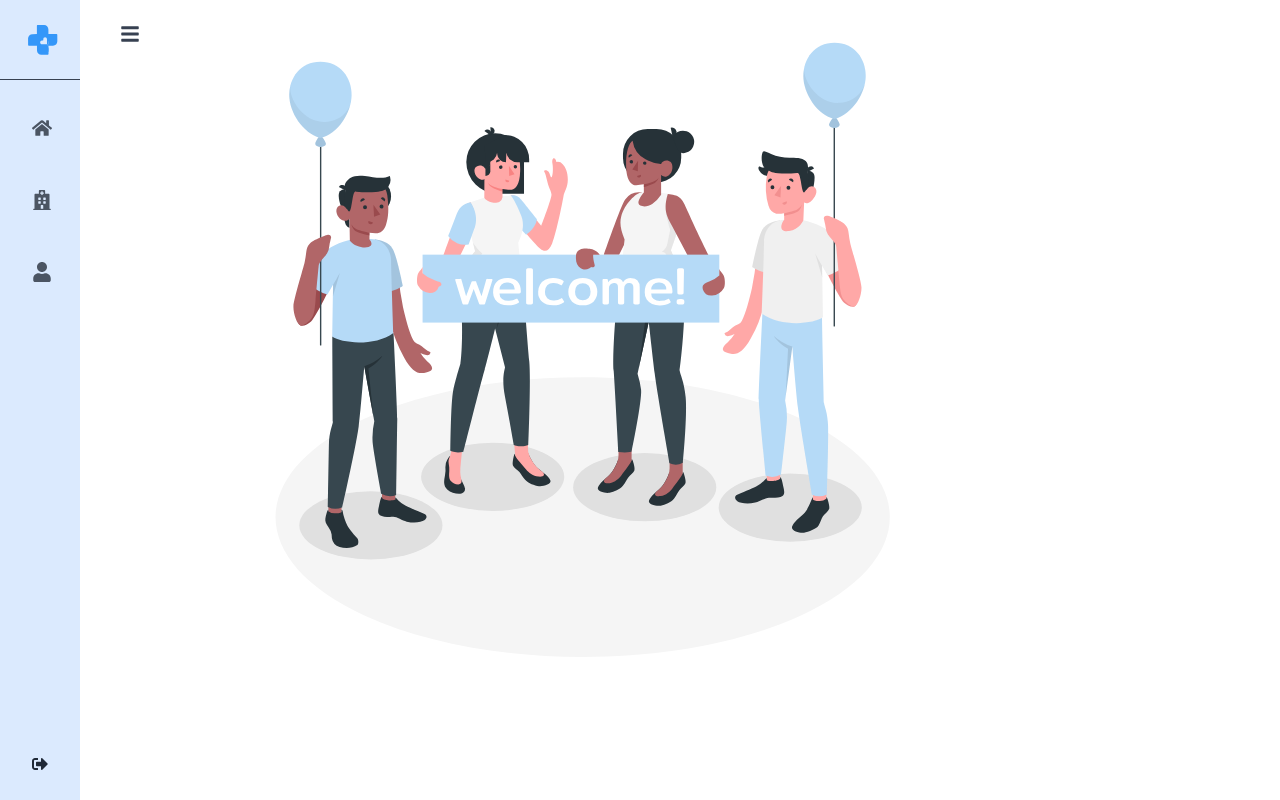
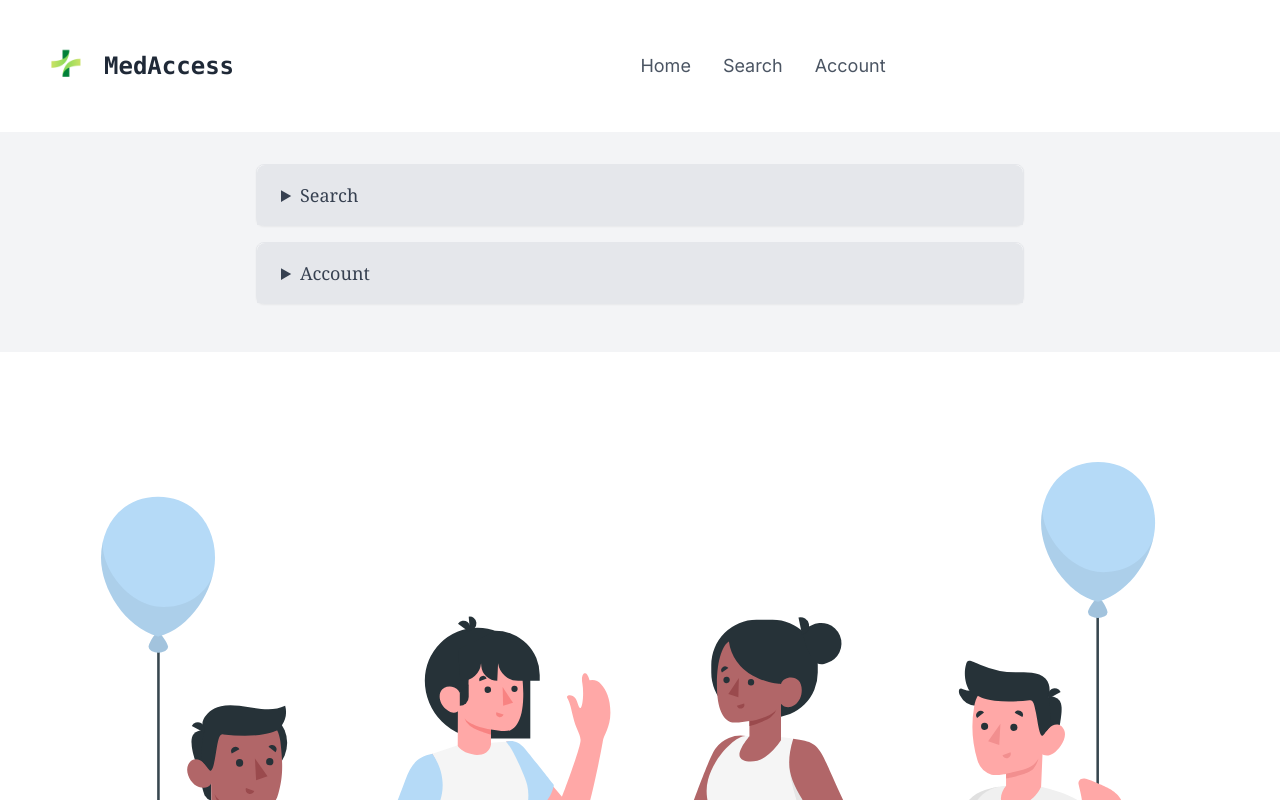
Before and after one commit to Okezedavid/MedAccess, a Next.js app: page /Dashboard in a window 1280 px wide. Shown: the top 800 px of the page. Built offline with nearby package versions, Linux system fonts and the light colour scheme.

Commit message:
Worked on my Dashboard

```diff
--- a/src/app/Dashboard/page.jsx
+++ b/src/app/Dashboard/page.jsx
@@ -1,151 +1,102 @@
 "use client";
-import Link from "next/link";
-import { useState } from "react";
-import {
-  FaHome,
-  FaHospital,
-  FaUser,
-  FaBars,
-  FaSignOutAlt,
-} from "react-icons/fa";
-import logo from "../../assets/imgs/download.svg";
-import Image from "next/image";
+import React, { useState } from 'react';
+import Link from 'next/link';
+import Image from 'next/image';
+import logo from "../../assets/imgs/logo.png";
+import { GiHamburgerMenu } from 'react-icons/gi';
+import { IoMdClose } from 'react-icons/io';
 import dash from "../../assets/imgs/dash.svg";
 
-const Dashboard = () => {
-  // FOR THE NAVBAR TOGGLE BUTTON
-  const [isCollapsed, setIsCollapsed] = useState(true);
-  const [activeItem, setActiveItem] = useState("");
-
-  const handleToggle = () => {
-    setIsCollapsed(!isCollapsed);
-  };
-
-  const handleNavItem = (item) => {
-    setActiveItem(item);
-  };
+export default function Dashboard() {
+  const [isMenuOpen, setIsMenuOpen] = useState(false); // State to manage menu visibility
 
   return (
-    <div className="flex">
-      <div
-        className={`h-screen bg-blue-100 text-white flex flex-col fixed top-0 left-0 ${
-          isCollapsed ? "w-16 sm:w-20" : "w-48 sm:w-64"
-        } transition-all duration-300 z-40`}
-      >
-        <div className="flex items-center justify-between h-16 sm:h-20 border-b border-gray-700 px-2 sm:px-4">
-          <Image
-            className="relative -right-2 sm:-right-3"
-            src={logo}
-            alt="logo"
-            width={30}
-            height={30}
-          />
+    <div>
+      <main>
+        <nav className="bg-white shadow-lg fixed-top w-full z-50">
+          <div className="container mx-auto px-4 py-4 flex justify-between items-center">
+            {/* Logo and Title */}
+            <div className="flex items-center space-x-4">
+              <Image src={logo} alt="logo" width={100} height={100} />
+              <p className="text-2xl font-bold text-gray-800 relative -left-7 font-mono">MedAccess</p>
             </div>
 
-        <nav className="flex-grow">
-          <ul className="flex flex-col p-2 sm:p-4 space-y-2">
-            <li className="flex items-center py-3">
-              <Link href="/home">
-                <p
-                  onClick={() => handleNavItem("Home")}
-                  className="flex items-center space-x-2 block py-2 px-2 sm:py-2.5 sm:px-4 rounded transition duration-200 hover:bg-blue-300 cursor-pointer text-sm sm:text-base"
+            {/* Mobile Menu Toggle Button */}
+            <button
+              className="lg:hidden text-gray-600 hover:text-blue-500 focus:outline-none"
+              onClick={() => setIsMenuOpen(!isMenuOpen)}
             >
-                  <FaHome className="text-lg sm:text-xl text-gray-600" />
-                  <span
-                    className={`transition-opacity px-2 sm:px-6 font-serif text-gray-600 duration-300 ${
-                      isCollapsed ? "opacity-0" : "opacity-100"
-                    } ${isCollapsed ? "hidden" : "block"}`}
-                  >
+              {isMenuOpen ? <IoMdClose size={24} /> : <GiHamburgerMenu size={24} />}
+            </button>
+
+            {/* Navbar Links */}
+            <div className="hidden lg:flex flex-1 justify-center space-x-8">
+              <Link className="relative group text-gray-600 text-sm md:text-lg hover:text-blue-500 transition-colors duration-300" href="/">
                 Home
-                  </span>
-                </p>
+                <span className="absolute left-0 -bottom-1 w-full h-1 bg-blue-500 scale-x-0 group-hover:scale-x-100 transition-transform duration-300"></span>
               </Link>
-            </li>
-            <li className="flex items-center py-3">
-              <Link href="/hospitals">
-                <p
-                  onClick={() => handleNavItem("Hospitals")}
-                  className="flex items-center space-x-2 block py-2 px-2 sm:py-2.5 sm:px-4 rounded transition duration-200 hover:bg-blue-300 cursor-pointer text-sm sm:text-base"
-                >
-                  <FaHospital className="text-lg sm:text-xl text-gray-600" />
-                  <span
-                    className={`transition-opacity font-serif px-2 sm:px-6 text-gray-600 duration-300 ${
-                      isCollapsed ? "opacity-0" : "opacity-100"
-                    } ${isCollapsed ? "hidden" : "block"}`}
-                  >
-                    Hospitals
-                  </span>
-                </p>
+              <Link className="relative group text-gray-600 hover:text-blue-500 text-sm md:text-lg transition-colors duration-300" href="/hospitals">
+                Search
+                <span className="absolute left-0 -bottom-1 w-full h-1 bg-blue-500 scale-x-0 group-hover:scale-x-100 transition-transform duration-300"></span>
               </Link>
-            </li>
-            <li className="flex items-center py-3">
-              <Link href="/account">
-                <p
-                  onClick={() => handleNavItem("Account")}
-                  className="flex items-center space-x-2 block py-2 px-2 sm:py-2.5 sm:px-4 rounded transition duration-200 hover:bg-blue-300 cursor-pointer text-sm sm:text-base"
-                >
-                  <FaUser className="text-lg sm:text-xl text-gray-600" />
-                  <span
-                    className={`transition-opacity font-serif px-2 sm:px-6 text-gray-600 duration-300 ${
-                      isCollapsed ? "opacity-0" : "opacity-100"
-                    } ${isCollapsed ? "hidden" : "block"}`}
-                  >
+              <Link className="relative group text-gray-600 hover:text-blue-500 text-sm md:text-lg transition-colors duration-300" href="/account">
                 Account
-                  </span>
-                </p>
-              </Link>
-            </li>
-          </ul>
-
-          {/* Logout Button */}
-          <div className="p-2 sm:p-4 absolute bottom-0 w-full">
-            <Link href="/signin">
-              <button className="flex items-center space-x-2 block py-2 px-2 sm:py-2.5 sm:px-4 rounded transition duration-200 hover:bg-blue-300 cursor-pointer text-sm sm:text-base w-full text-left">
-                <FaSignOutAlt className="text-lg sm:text-xl text-gray-800" />
-                <span
-                  className={`transition-opacity font-semibold px-2 sm:px-6 text-gray-800 duration-300 ${
-                    isCollapsed ? "opacity-0" : "opacity-100"
-                  } ${isCollapsed ? "hidden" : "block"}`}
-                >
-                  Logout
-                </span>
-              </button>
+                <span className="absolute left-0 -bottom-1 w-full h-1 bg-blue-500 scale-x-0 group-hover:scale-x-100 transition-transform duration-300"></span>
               </Link>
             </div>
-        </nav>
-      </div>
 
+            {/* Mobile Menu */}
             <div
-        className={`flex-grow transition-all duration-300 ${
-          isCollapsed ? "ml-16 sm:ml-20" : "ml-48 sm:ml-64"
-        }`}
+              className={`lg:hidden fixed top-0 left-0 w-full h-screen bg-white transition-transform duration-300 ease-in-out ${isMenuOpen ? 'translate-y-0' : '-translate-y-full'}`}
             >
-        <div
-          className={`fixed top-4 ${
-            isCollapsed ? "left-16 sm:left-28" : "left-48 sm:left-72"
-          } z-50 flex items-center space-x-2 transition-all duration-300`}
+              <div className="flex flex-col items-center mt-16 space-y-4">
+                {/* Close Button */}
+                <button
+                  className="absolute top-4 right-4 text-gray-600 hover:text-blue-500"
+                  onClick={() => setIsMenuOpen(false)}
                 >
-          <button
-            onClick={handleToggle}
-            className="focus:outline-none text-gray-700 p-2 rounded-full transform transition-transform duration-300"
-          >
-            <FaBars className="text-lg sm:text-xl" />
+                  <IoMdClose size={24} />
                 </button>
-          {activeItem && (
-            <span className="text-lg sm:text-xl font-bold">{activeItem}</span>
-          )}
-        </div>
 
-        <div className="flex justify-center">
-          {/* WELCOME MESSAGE FOR THE USER WITH THEIR REGISTERED NAME */}
-          <h1 className="text-blue-500 py-4 relative -right-2 text-lg md:hidden text-semibold font-serif">MedAccess</h1>
-
-
-          <Image className="hidden md:block relative -left-24" src={dash} alt="dashboard" width={700} height={700} />
+                <Link className="text-gray-600 hover:text-blue-500 text-lg font-sans" href="/" onClick={() => setIsMenuOpen(false)}>
+                  Home
+                </Link>
+                <Link className="font-sans text-gray-600 hover:text-blue-500 text-lg" href="/hospitals" onClick={() => setIsMenuOpen(false)}>
+                  Search
+                </Link>
+                <Link className="text-gray-600 hover:text-blue-500 text-lg font-sans" href="/account" onClick={() => setIsMenuOpen(false)}>
+                  Account
+                </Link>
               </div>
             </div>
           </div>
+        </nav>
+        <section className="px-4 py-8 bg-gray-100">
+          <div className="max-w-3xl mx-auto">
+            <details className="group border font-sans border-gray-200 rounded-lg shadow-sm bg-white mb-4">
+              <summary className="cursor-pointer font-serif px-6 py-4 text-lg font-medium text-gray-700 bg-gray-200 rounded-t-lg hover:bg-gray-300 transition-colors duration-300">
+                Search
+              </summary>
+              <div className="px-6 py-4 bg-white">
+                Click on search to view and export hospitals near you.
+              </div>
+            </details>
+            <details className="group border font-sans border-gray-200 rounded-lg shadow-sm bg-white mb-4">
+              <summary className="cursor-pointer font-serif px-6 py-4 text-lg font-medium text-gray-700 bg-gray-200 rounded-t-lg hover:bg-gray-300 transition-colors duration-300">
+                Account
+              </summary>
+              <div className="px-6 py-4 bg-white">
+                Click on Account to view hospitals near you.
+              </div>
+            </details>
+          </div>
+        </section>
+        <section className="pt-8">
+          <div className="relative">
+            <Image src={dash} alt="dashboard" layout="responsive" width={1920} height={1080} />
+          </div>
+        </section>
+      </main>
+    </div>
   );
-};
-
-export default Dashboard;
+}
```
Also changed, not shown: src/assets/imgs/capstone logo.jpg (deleted). Lines whose indentation alone changed are shown as unchanged.
